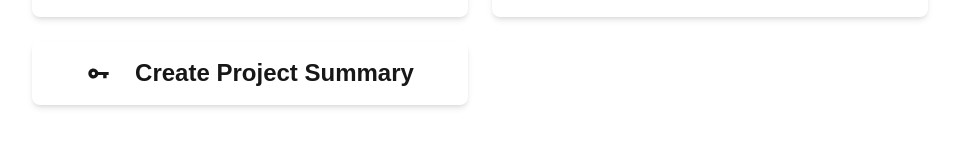
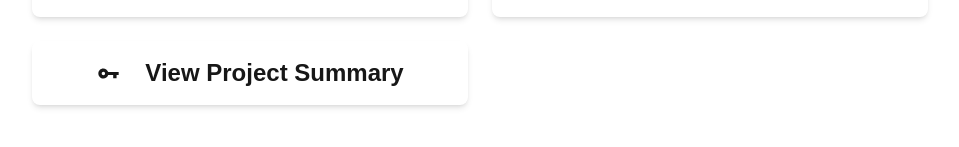
Before and after one commit to RicardoDS7/phoenix-dashboard, a Next.js app: page / in a window 1280 px wide. Shown: the part 477-624 px from the top of the page, without its empty margins (160-1119 px from the left). Built offline with nearby package versions, Linux system fonts and the light colour scheme.

Commit message:
Deploy nested out folder

```diff
--- a/app/page.tsx
+++ b/app/page.tsx
@@ -57,7 +57,7 @@
         >
           <div className="flex gap-6 justify-center items-center w-full h-full rounded">
             <IoMdKey  size={25}/>
-            <h2 className="text-2xl font-semibold text-center">Create Project Summary</h2>
+            <h2 className="text-2xl font-semibold text-center">View Project Summary</h2>
           </div>
 
         </Link>
```
